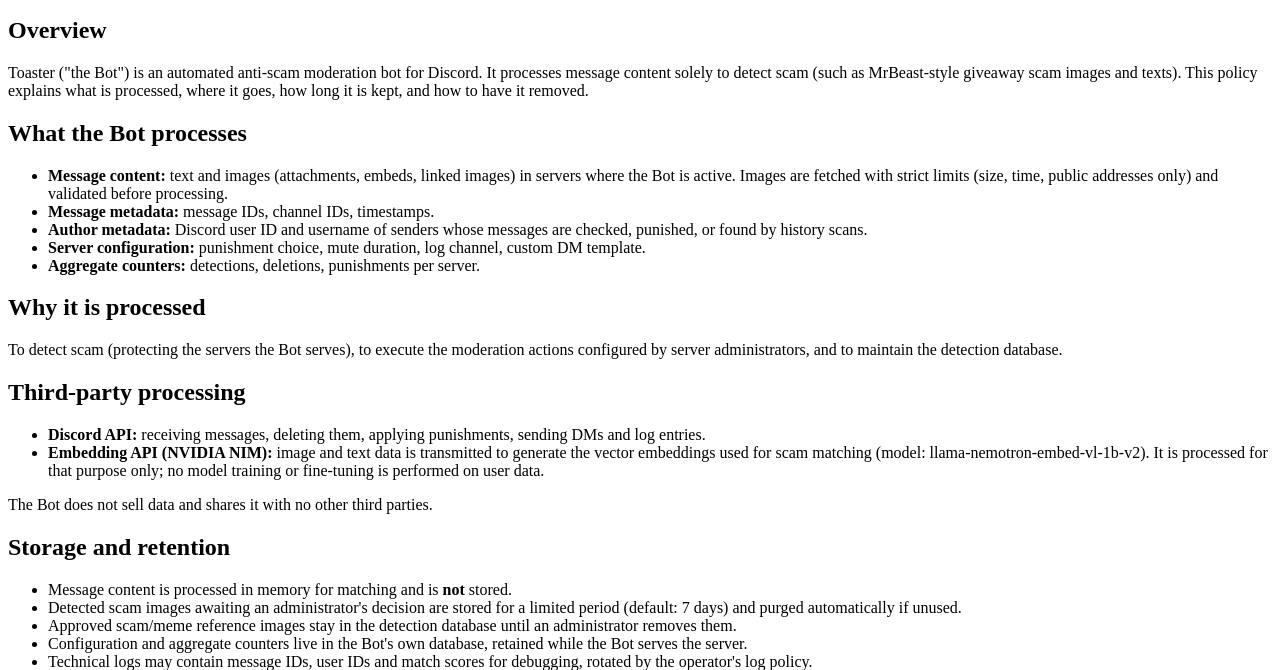
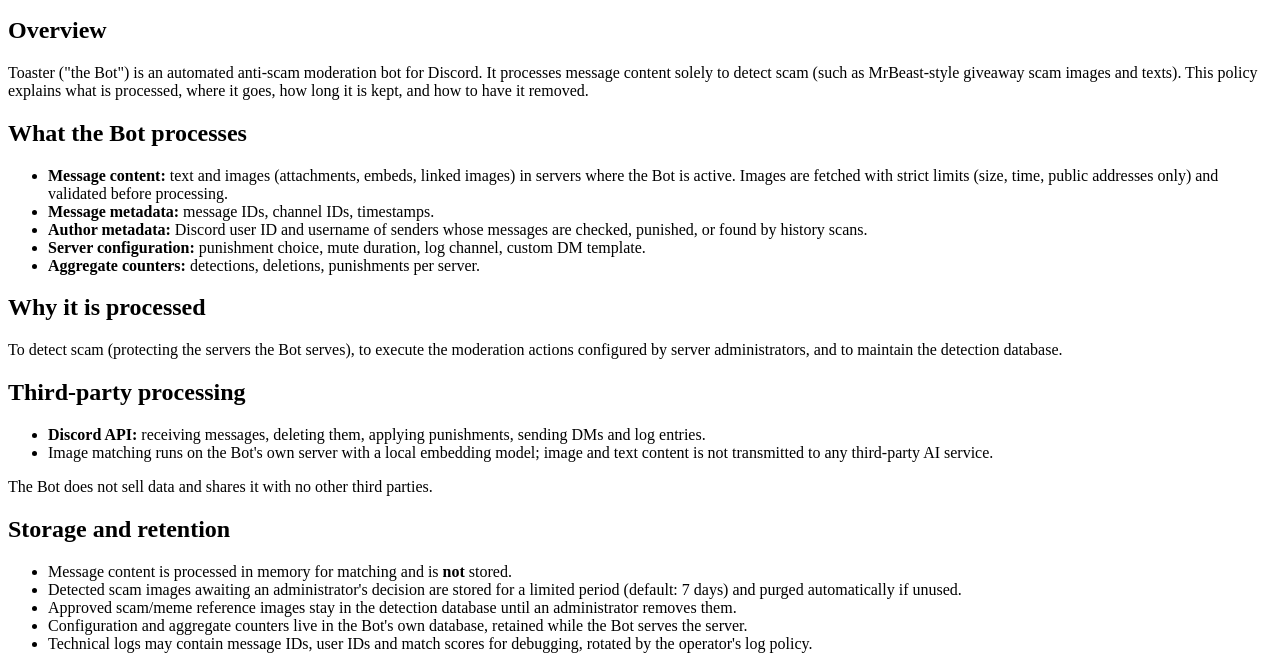
Before and after one commit to Axillux/toaster, a plain HTML site: page privacy.html in a window 1280 px wide. Shown: the part 135-805 px from the top of the page. Drawn offline with Linux system fonts and the light colour scheme.

Commit message:
Add files via upload

```diff
--- a/privacy.html
+++ b/privacy.html
@@ -39,7 +39,7 @@
   <h2>Third-party processing</h2>
   <ul>
     <li><strong>Discord API:</strong> receiving messages, deleting them, applying punishments, sending DMs and log entries.</li>
-    <li><strong>Embedding API (NVIDIA NIM):</strong> image and text data is transmitted to generate the vector embeddings used for scam matching (model: llama-nemotron-embed-vl-1b-v2). It is processed for that purpose only; no model training or fine-tuning is performed on user data.</li>
+    <li>Image matching runs on the Bot's own server with a local embedding model; image and text content is not transmitted to any third-party AI service.</li>
   </ul>
   <p>The Bot does not sell data and shares it with no other third parties.</p>
 
```
